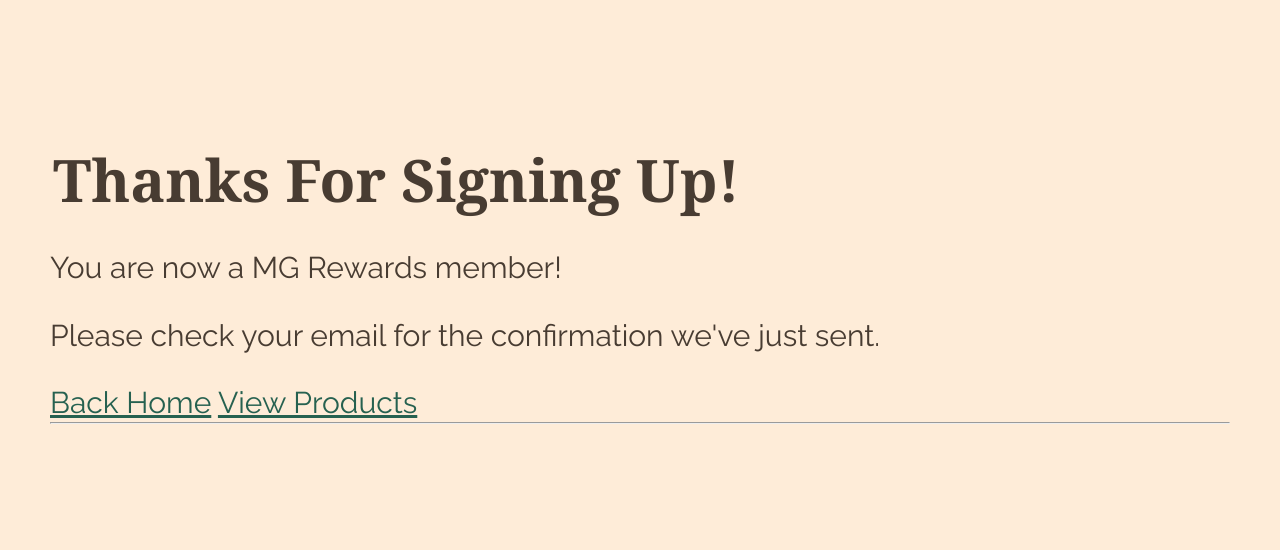
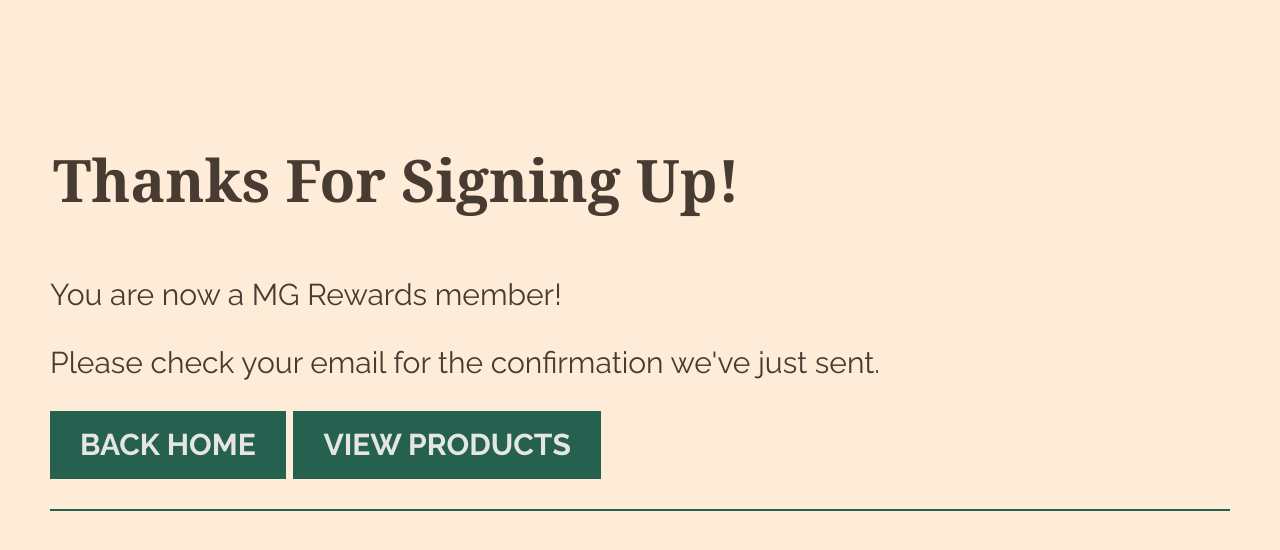
Before and after one commit to lydia-2951/dynamic-design-ctec-3350, a plain HTML site: page loyalty-program-success.html in a window 1280 px wide. Drawn offline with Linux system fonts and the light colour scheme.

Commit message:
Update loyalty-program-success.html

```diff
--- a/loyalty-program-success.html
+++ b/loyalty-program-success.html
@@ -11,44 +11,28 @@
 
         <link rel= "stylesheet" href="css/style.css">
 
-        <!--The @import font link goes here-->
+
 
     </head>
 
     <body>
         <header>
-            <!-- Header goes here -->
+            <nav>
+
+            </nav>
         </header>
-        <nav>
-            <!-- Nav goes here-->
-        </nav>
 
         <main>
-            <!--
-            <div class="container-fluid">
-                <div class="row">
-                    <div class="col-sm-8">
-                        <div class="page-text">
-                            <h1>Thanks for Signing Up!</h1>
-                            You are now a MG Rewards member!<br>Please check your email for the confirmation we've just sent.
-                            <a href="#" title="Home button" class="btn btn-primary">Back Home</a>
-                            <a href="#" title="Products button" class="btn btn-primary">View Products</a>
-                        </div>
-                    </div>
-                </div>
-            </div>
-            -->
             <div class="container-fluid">
                 <div class="row">
                     <div class="col-md-12">
-                        <div class="title">
+                        <div class="service-text">
                             <h1>Thanks For Signing Up!</h1>
+                            <p>You are now a MG Rewards member!</p>
+                            <p>Please check your email for the confirmation we've just sent.</p>
+                            <a href="#" title="Home button" class="btn btn-service">Back Home</a>
+                            <a href="#" title="Products button" class="btn btn-service">View Products</a>
                         </div>
-                        <p>You are now a MG Rewards member!</p>
-                        <p>Please check your email for the confirmation we've just sent.</p>
-                        <a href="#" title="Home button" class="btn btn-primary">Back Home</a>
-                        <a href="#" title="Products button" class="btn btn-primary">View Products</a>
-                        <hr>
                     </div>
                 </div>
             </div>
@@ -58,3 +42,4 @@
             <!-- Footer here -->
         </footer>
     </body>
+</html>
```
